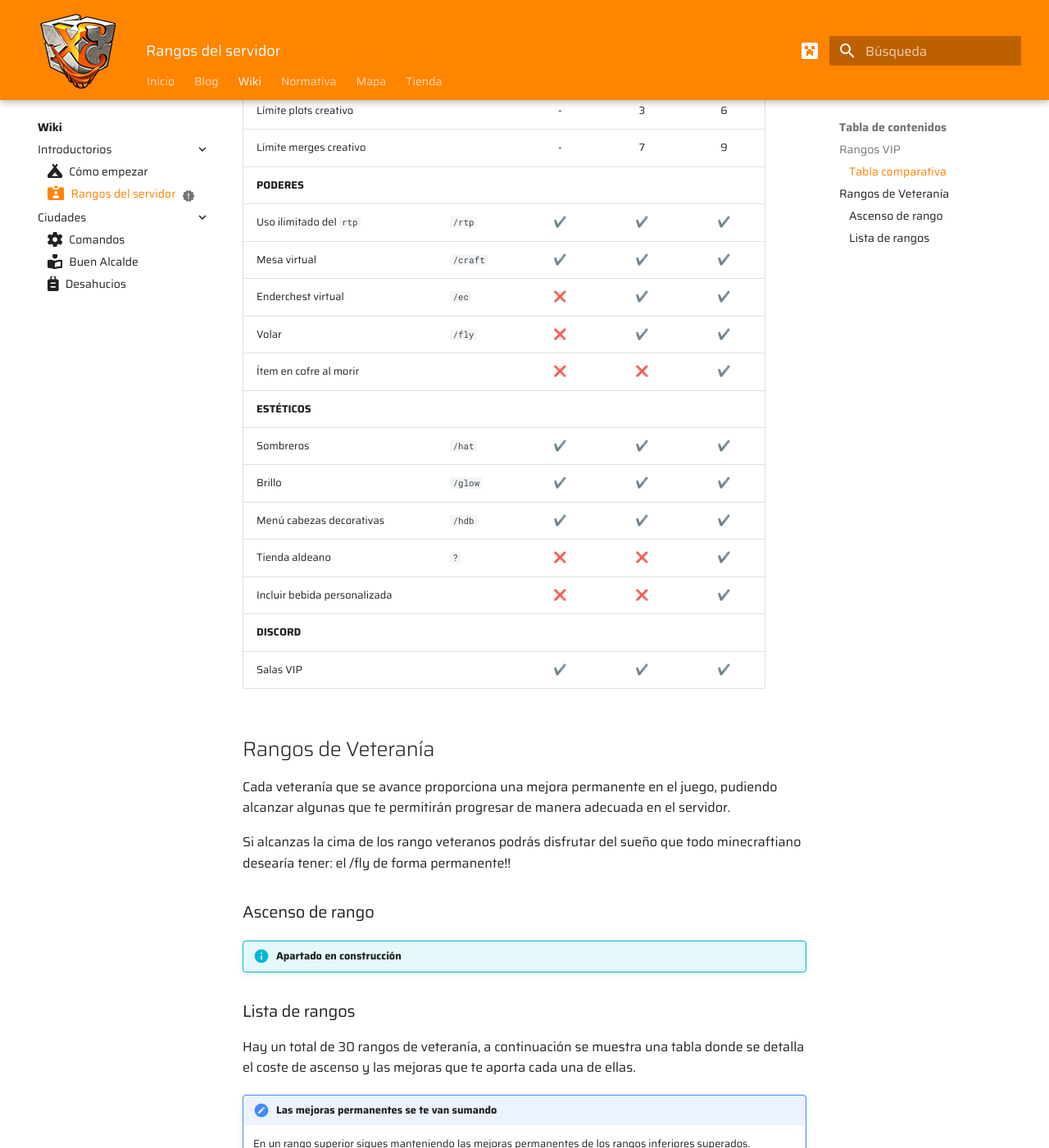
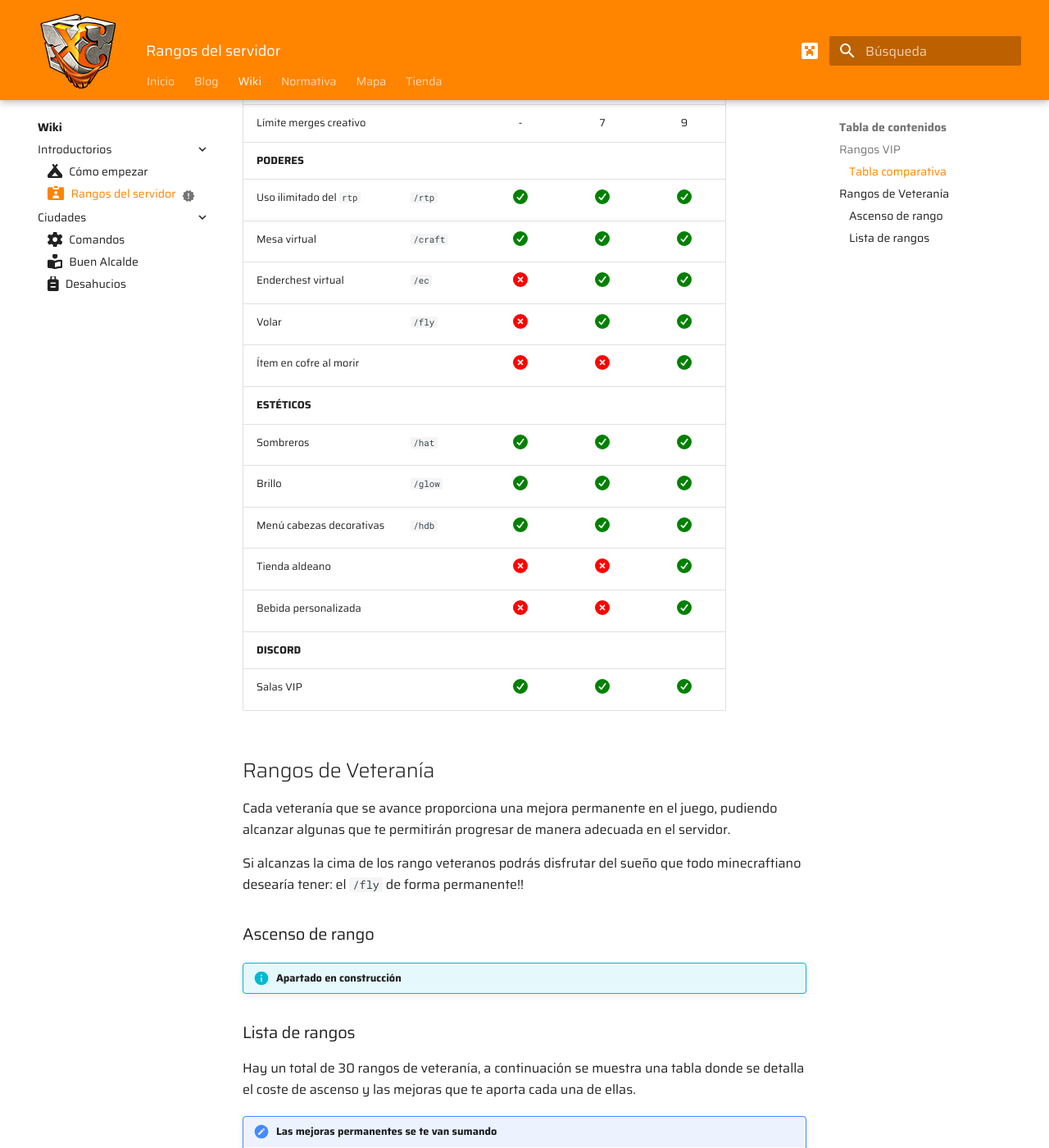
Before and after one commit to MinExilon/Website, an MkDocs documentation site: the page built from docs/wiki/basico/rangos.md, in a window 1280 px wide and 1400 px high, scrolled down 1584 px. Shown: the whole window at 82% size. Built offline with MkDocs 1.6.1 and Material for MkDocs 9.7.7, drawn with Linux system fonts in a browser that asks for light colours; some of the changed lines change nothing that is shown; some of the changed text lies outside the part shown.

Commit message:
Update VIP ranks info

```diff
--- a/docs/wiki/basico/rangos.md
+++ b/docs/wiki/basico/rangos.md
@@ -47,15 +47,14 @@
 
 ### Tabla comparativa
 
-| Mejoras | Comando | VIP Can | VIP Ghast | VIP Wither |
+| Mejoras | Comando | VIP Vex | VIP Ghast | VIP Wither |
 | :--- | :--- | :---: | :---: | :---: |
 | Precio | | 4,80 € | 8,90 € | 12,40 € |
 | Duración | | 1 mes | 1 mes | 1 mes |
 | **GENERALES** | | | | |
-| Tag en chat y tabulador | | ✔️ | ✔️ | ✔️ |
-| Color en tabulador | | ✔️ | ✔️ | ✔️ |
-| Cambio de nombre | `/nick` | ❌ | ✔️ | ✔️ |
-| Cambio de nombre con colores hex | `/nick` | ❌ | ❌ | ✔️ |
+| Tag en chat y tabulador | | <span style="font-size:16px; color:green">:fontawesome-solid-circle-check:</span> | <span style="font-size:16px; color:green">:fontawesome-solid-circle-check:</span> | <span style="font-size:16px; color:green">:fontawesome-solid-circle-check:</span> |
+| Color en tabulador | | <span style="font-size:16px; color:green">:fontawesome-solid-circle-check:</span> | <span style="font-size:16px; color:green">:fontawesome-solid-circle-check:</span> | <span style="font-size:16px; color:green">:fontawesome-solid-circle-check:</span> |
+| Cambio de nombre | `/nick` | <span style="font-size:16px; color:red">:fontawesome-solid-circle-xmark:</span> | <span style="font-size:16px; color:green">:fontawesome-solid-circle-check:</span> | <span style="font-size:16px; color:#cda434">:fontawesome-solid-circle-check:{ title="Puede utilizar colores hexadecimales" }</span> |
 | **PROPIEDADES** | | | | |
 | Límite homes | | 20 | 30 | 60 |
 | Límite plots | | 15 | 20 | 30 |
@@ -65,25 +64,25 @@
 | Límite plots creativo | | - | 3 | 6 |
 | Límite merges creativo | | - | 7 | 9 |
 | **PODERES** | | | | |
-| Uso ilimitado del `rtp` | `/rtp` | ✔️ | ✔️ | ✔️ |
-| Mesa virtual | `/craft` | ✔️ | ✔️ | ✔️ |
-| Enderchest virtual | `/ec` | ❌ | ✔️ | ✔️ |
-| Volar | `/fly` | ❌ | ✔️ | ✔️ |
-| Ítem en cofre al morir | | ❌ | ❌ | ✔️ |
+| Uso ilimitado del `rtp` | `/rtp` | <span style="font-size:16px; color:green">:fontawesome-solid-circle-check:</span> | <span style="font-size:16px; color:green">:fontawesome-solid-circle-check:</span> | <span style="font-size:16px; color:green">:fontawesome-solid-circle-check:</span> |
+| Mesa virtual | `/craft` | <span style="font-size:16px; color:green">:fontawesome-solid-circle-check:</span> | <span style="font-size:16px; color:green">:fontawesome-solid-circle-check:</span> | <span style="font-size:16px; color:green">:fontawesome-solid-circle-check:</span> |
+| Enderchest virtual | `/ec` | <span style="font-size:16px; color:red">:fontawesome-solid-circle-xmark:</span> | <span style="font-size:16px; color:green">:fontawesome-solid-circle-check:</span> | <span style="font-size:16px; color:green">:fontawesome-solid-circle-check:</span> |
+| Volar | `/fly` | <span style="font-size:16px; color:red">:fontawesome-solid-circle-xmark:</span> | <span style="font-size:16px; color:green">:fontawesome-solid-circle-check:</span> | <span style="font-size:16px; color:green">:fontawesome-solid-circle-check:</span> |
+| Ítem en cofre al morir | | <span style="font-size:16px; color:red">:fontawesome-solid-circle-xmark:</span> | <span style="font-size:16px; color:red">:fontawesome-solid-circle-xmark:</span> | <span style="font-size:16px; color:green">:fontawesome-solid-circle-check:</span> |
 | **ESTÉTICOS** | | | | |
-| Sombreros | `/hat` | ✔️ | ✔️ | ✔️ |
-| Brillo | `/glow` | ✔️ | ✔️ | ✔️ |
-| Menú cabezas decorativas | `/hdb` | ✔️ | ✔️ | ✔️ |
-| Tienda aldeano | `?` | ❌ | ❌ | ✔️ |
-| Incluir bebida personalizada | | ❌ | ❌ | ✔️ |
+| Sombreros | `/hat` | <span style="font-size:16px; color:green">:fontawesome-solid-circle-check:</span> | <span style="font-size:16px; color:green">:fontawesome-solid-circle-check:</span> | <span style="font-size:16px; color:green">:fontawesome-solid-circle-check:</span> |
+| Brillo | `/glow` | <span style="font-size:16px; color:green">:fontawesome-solid-circle-check:</span> | <span style="font-size:16px; color:green">:fontawesome-solid-circle-check:</span> | <span style="font-size:16px; color:green">:fontawesome-solid-circle-check:</span> |
+| Menú cabezas decorativas | `/hdb` | <span style="font-size:16px; color:green">:fontawesome-solid-circle-check:</span> | <span style="font-size:16px; color:green">:fontawesome-solid-circle-check:</span> | <span style="font-size:16px; color:green">:fontawesome-solid-circle-check:</span> |
+| Tienda aldeano | | <span style="font-size:16px; color:red">:fontawesome-solid-circle-xmark:</span> | <span style="font-size:16px; color:red">:fontawesome-solid-circle-xmark:</span> | <span style="font-size:16px; color:green">:fontawesome-solid-circle-check:</span> |
+| Bebida personalizada | | <span style="font-size:16px; color:red">:fontawesome-solid-circle-xmark:</span> | <span style="font-size:16px; color:red">:fontawesome-solid-circle-xmark:</span> | <span style="font-size:16px; color:green">:fontawesome-solid-circle-check:</span> |
 | **DISCORD** | | | | |
-| Salas VIP | | ✔️ | ✔️ | ✔️ |
+| Salas VIP | | <span style="font-size:16px; color:green">:fontawesome-solid-circle-check:</span> | <span style="font-size:16px; color:green">:fontawesome-solid-circle-check:</span> | <span style="font-size:16px; color:green">:fontawesome-solid-circle-check:</span> |
 
 ## Rangos de Veteranía
 
 Cada veteranía que se avance proporciona una mejora permanente en el juego, pudiendo alcanzar algunas que te permitirán progresar de manera adecuada en el servidor.
 
-Si alcanzas la cima de los rango veteranos podrás disfrutar del sueño que todo minecraftiano desearía tener: el /fly de forma permanente!!
+Si alcanzas la cima de los rango veteranos podrás disfrutar del sueño que todo minecraftiano desearía tener: el `/fly` de forma permanente!!
 
 ### Ascenso de rango
 
```
